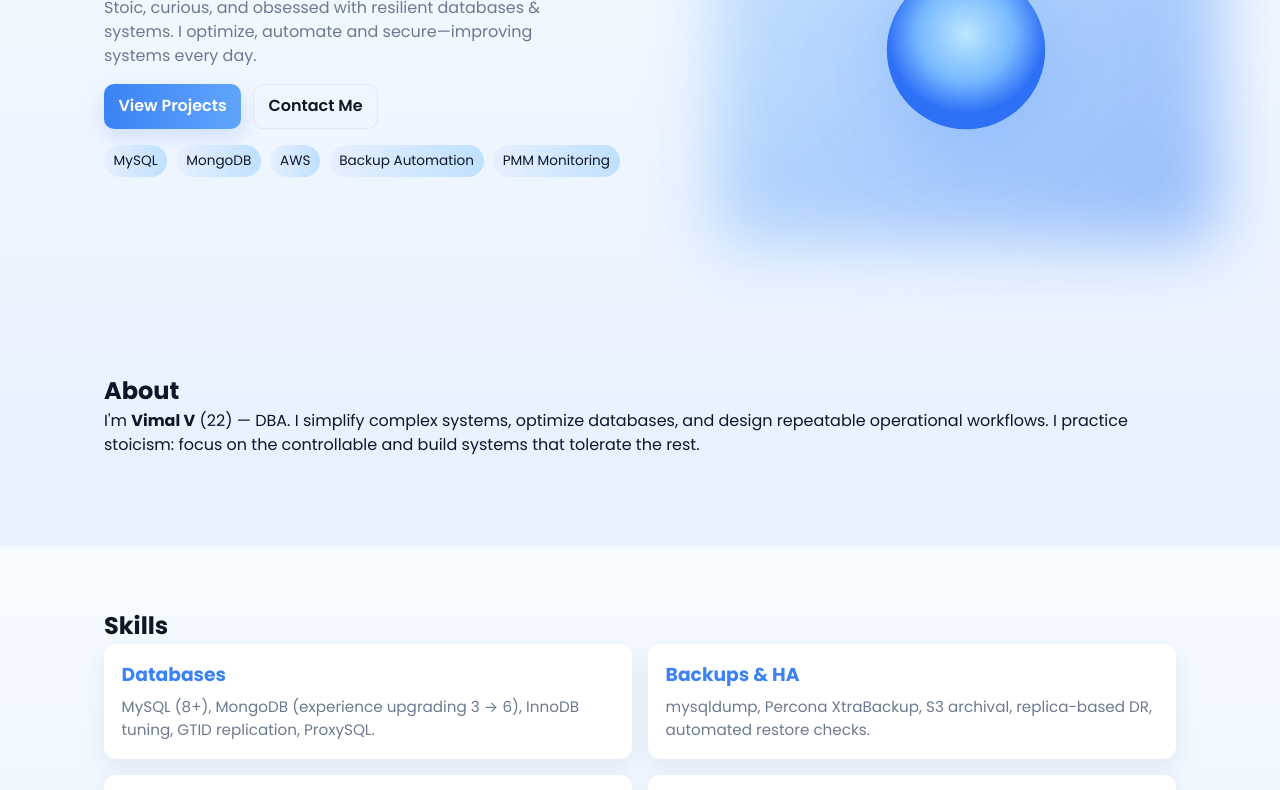
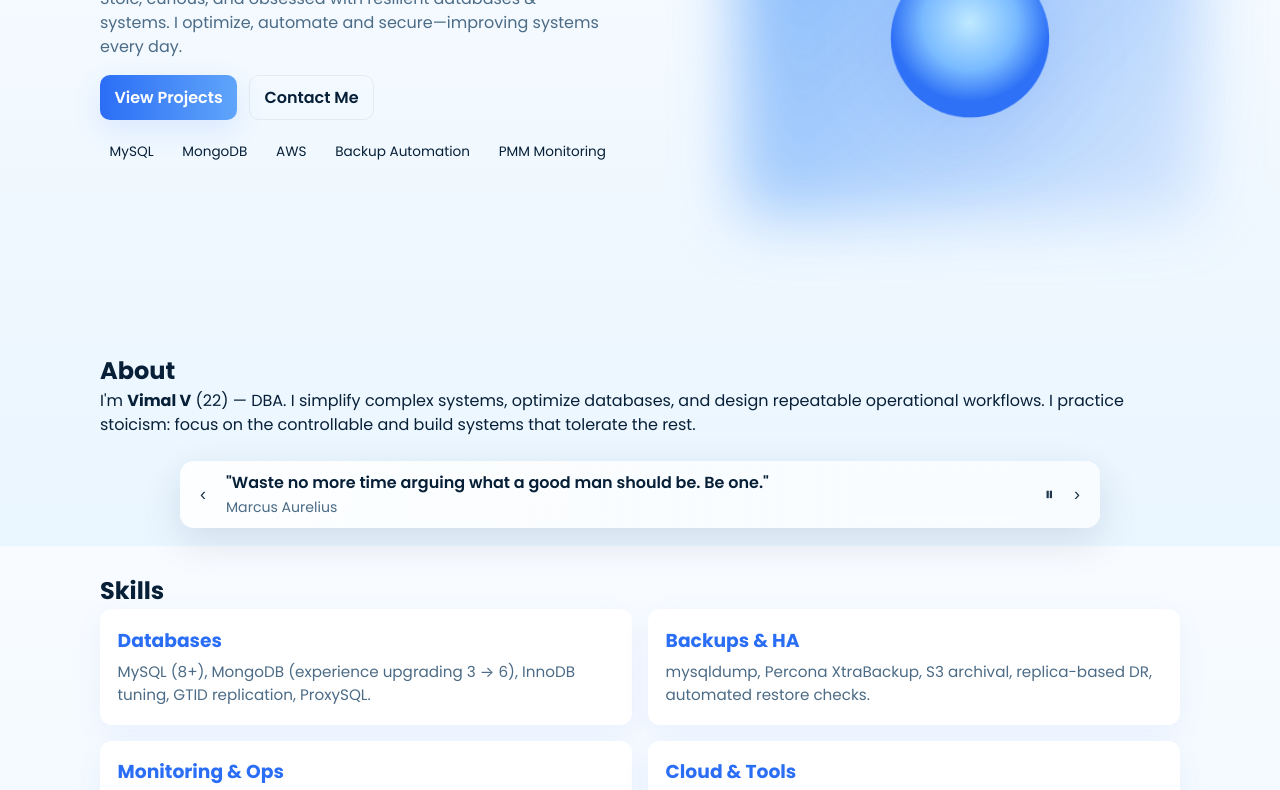
Before and after one commit to vimalveeramani/dba-portfolio, a plain HTML site: page index.html in a window 1280 px wide. Shown: the part 254-1044 px from the top of the page. Drawn offline with Linux system fonts and the light colour scheme.

Commit message:
Update style.css
V 1.0.7

```diff
--- a/style.css
+++ b/style.css
@@ -1,32 +1,45 @@
 /* -------------------------
-   Variables & Reset
+   Reset + base variables
    ------------------------- */
 :root{
   --bg: #f6fbff;
   --surface: #ffffff;
-  --muted: #6b7a90;
-  --text: #0f1724;
-  --blue-1: #e6f0ff;
-  --blue-2: #bfe0ff;
-  --accent: #3b82f6;       /* vivid blue */
+  --muted: #43647f;
+  --text: #072038;
+  --accent: #2b6ef6;
   --accent-2: #60a5fa;
   --glass: rgba(255,255,255,0.6);
-  --card-shadow: 0 8px 24px rgba(30,60,120,0.09);
+  --card-shadow: 0 10px 30px rgba(43,110,246,0.08);
+  --glass-border: rgba(255,255,255,0.6);
+  --contact-glow: rgba(43,110,246,0.12);
 }
 
-@media (prefers-color-scheme: dark){
-  :root{
-    --bg: #071028;
+/* Dark theme: preserve the blue aesthetic as "dark" */
+body.theme-dark {
+  --bg: linear-gradient(180deg,#071028 0%, #021428 100%);
   --surface: rgba(10,18,28,0.6);
   --muted: #9fb7d3;
   --text: #e6f7ff;
-    --blue-1: #03283a;
-    --blue-2: #043a5a;
   --accent: #58a6ff;
   --accent-2: #3b82f6;
-    --glass: rgba(8,18,28,0.55);
-    --card-shadow: 0 10px 30px rgba(0,0,0,0.45);
+  --glass: rgba(8,18,28,0.6);
+  --card-shadow: 0 18px 50px rgba(27,85,196,0.18);
+  --glass-border: rgba(88,166,255,0.12);
+  --contact-glow: rgba(88,166,255,0.12);
 }
+
+/* Light theme: eye-pleasing daytime */
+body.theme-light {
+  --bg: linear-gradient(180deg,#f8fbff 0%, #eaf6ff 100%);
+  --surface: #ffffff;
+  --muted: #4b6b86;
+  --text: #072038;
+  --accent: #2b6ef6;
+  --accent-2: #60a5fa;
+  --glass: rgba(255,255,255,0.85);
+  --card-shadow: 0 10px 30px rgba(43,110,246,0.06);
+  --glass-border: rgba(8,50,100,0.04);
+  --contact-glow: rgba(43,110,246,0.08);
 }
 
 /* Reset */
@@ -34,20 +47,20 @@
 html,body{height:100%}
 body{
   font-family: "Poppins", "Inter", system-ui, -apple-system, "Segoe UI", Roboto, "Helvetica Neue", Arial;
-  background: linear-gradient(180deg, var(--bg) 0%, var(--blue-1) 100%);
+  background: var(--bg);
   color: var(--text);
   -webkit-font-smoothing:antialiased;
   -moz-osx-font-smoothing:grayscale;
   line-height:1.5;
-  transition: background .35s ease,color .2s ease;
+  transition: background .35s ease, color .25s ease;
 }
 
-/* Container */
-.container{max-width:1120px;margin:0 auto;padding:1.5rem}
+/* Layout container */
+.container{max-width:1120px;margin:0 auto;padding:1.25rem}
 
 /* Header */
-.site-header{backdrop-filter: blur(6px);position:sticky;top:0;z-index:60}
-.header-inner{display:flex;align-items:center;justify-content:space-between;padding:.7rem 0}
+.site-header{position:sticky;top:0;z-index:60;backdrop-filter: blur(6px);background:transparent}
+.header-inner{display:flex;align-items:center;justify-content:space-between;padding:.6rem 0}
 .brand{font-weight:700;color:var(--accent);text-decoration:none;font-size:1.05rem;letter-spacing:.4px}
 .nav-toggle{display:none;background:none;border:0;width:46px;height:40px;position:relative;cursor:pointer}
 .nav-toggle span{display:block;height:2px;width:22px;background:var(--text);margin:6px 0;border-radius:2px;transition:all .25s}
@@ -55,80 +68,101 @@ body{
 /* Nav */
 .site-nav{display:flex;align-items:center;gap:1rem}
 .site-nav ul{display:flex;gap:1rem;list-style:none;margin-right:1rem}
-.site-nav a{color:var(--text);text-decoration:none;font-weight:500;padding:.4rem .6rem;border-radius:8px;transition:background .18s}
-.site-nav a:hover{background:linear-gradient(90deg,var(--blue-1),var(--blue-2))}
-.icon-btn{background:transparent;border:0;font-size:1.05rem;padding:.4rem;cursor:pointer}
+.site-nav a{color:var(--text);text-decoration:none;font-weight:600;padding:.45rem .7rem;border-radius:8px;transition:background .18s,transform .12s}
+.site-nav a:hover{background:linear-gradient(90deg,var(--blue-1,transparent),var(--blue-2,transparent));transform:translateY(-2px)}
+.icon-btn{background:transparent;border:0;font-size:1.05rem;padding:.35rem;cursor:pointer}
+
+/* Buttons */
 .btn{display:inline-flex;align-items:center;justify-content:center;border-radius:10px;padding:.6rem .9rem;font-weight:600;text-decoration:none;cursor:pointer;transition:transform .18s,box-shadow .18s}
-.btn.small{padding:.4rem .6rem;font-size:.9rem}
-.btn.primary{background:linear-gradient(90deg,var(--accent),var(--accent-2));color:#fff;box-shadow:0 8px 20px rgba(59,130,246,0.18)}
-.btn.ghost{background:transparent;border:1px solid rgba(15,23,36,0.06);color:var(--text)}
-.btn:active{transform:translateY(1px)}
+.btn.primary{background:linear-gradient(90deg,var(--accent),var(--accent-2));color:#fff;box-shadow:0 10px 30px rgba(43,110,246,0.12)}
+.btn.ghost{background:transparent;border:1px solid rgba(0,0,0,0.06);color:var(--text)}
 
 /* HERO */
 .hero{padding:4rem 0}
 .hero-grid{display:grid;grid-template-columns:1fr 420px;gap:2rem;align-items:center}
 .hero-title{font-size:2.6rem;margin-bottom:.6rem;color:var(--text);letter-spacing:1px}
-.hero-sub{color:var(--muted);margin-bottom:1rem;max-width:44ch}
+.hero-sub{color:var(--muted);margin-bottom:1rem;max-width:50ch}
 .hero-ctas{display:flex;gap:0.75rem;flex-wrap:wrap;margin-bottom:1rem}
 .hero-tags{display:flex;gap:.6rem;margin-top:1rem;flex-wrap:wrap;list-style:none}
-.hero-tags li{background:linear-gradient(90deg,var(--blue-1),var(--blue-2));padding:.35rem .6rem;border-radius:999px;font-size:.85rem;color:var(--text)}
+.hero-tags li{background:linear-gradient(90deg,var(--blue-1,transparent),var(--blue-2,transparent));padding:.35rem .6rem;border-radius:999px;font-size:.85rem;color:var(--text)}
 
-/* Scene */
+/* Scene (orb + blob) */
 .hero-scene{display:flex;align-items:center;justify-content:center;height:320px;position:relative}
-.gradient-blob{position:absolute;inset:0;border-radius:18px;background:linear-gradient(135deg,var(--blue-2),rgba(59,130,246,.6));filter:blur(28px);transform:scale(1.2);opacity:.85;mix-blend-mode: screen}
-.orb{width:220px;height:220px;position:relative;z-index:3;filter:drop-shadow(0 12px 40px rgba(59,130,246,0.25))}
+.gradient-blob{position:absolute;inset:0;border-radius:18px;background:linear-gradient(135deg,var(--accent-2),rgba(59,130,246,0.18));filter:blur(28px);transform:scale(1.1);opacity:.8;mix-blend-mode: screen}
+.orb{width:220px;height:220px;position:relative;z-index:3;filter:drop-shadow(0 12px 40px rgba(43,110,246,0.18));transform-origin:center;animation:orbFloat 6s ease-in-out infinite}
+
+/* orb float */
+@keyframes orbFloat { 0%,100%{transform:translateY(0) rotate(0deg)} 50%{transform:translateY(-12px) rotate(-4deg)} }
 
 /* Sections */
-.section{padding:3.2rem 0}
+.section{padding:3rem 0}
 .section-alt{background:linear-gradient(180deg,transparent,rgba(255,255,255,0.02))}
 
-/* Skills grid */
+/* Skills */
 .skills-grid{display:grid;grid-template-columns:repeat(2,1fr);gap:1rem}
 .skill-card{background:var(--surface);padding:1.1rem;border-radius:12px;box-shadow:var(--card-shadow);min-height:110px}
 .skill-card h3{margin-bottom:.4rem;color:var(--accent)}
 .skill-card p{color:var(--muted);font-size:.95rem}
 
-/* Projects grid */
+/* Projects */
 .projects-grid{display:grid;grid-template-columns:repeat(auto-fit,minmax(250px,1fr));gap:1rem;margin-top:1rem}
-.project-card{background:var(--surface);padding:1rem;border-radius:12px;box-shadow:var(--card-shadow);transition:transform .36s,box-shadow .36s;position:relative;overflow:hidden}
+.project-card{background:var(--surface);padding:1.05rem;border-radius:12px;box-shadow:var(--card-shadow);transition:transform .36s,box-shadow .36s;position:relative;overflow:hidden}
 .project-card header{display:flex;align-items:center;justify-content:space-between;margin-bottom:.45rem}
 .project-card h3{font-size:1.03rem}
 .project-card .tag{background:linear-gradient(90deg,#dbeefe,#c0ddff);padding:.25rem .6rem;border-radius:999px;font-size:.78rem;color:var(--text)}
 .project-card p{color:var(--muted);margin-bottom:.5rem}
 .project-card ul{color:var(--muted);font-size:.92rem}
+.project-card:hover{transform:translateY(-8px);box-shadow:0 18px 46px rgba(43,110,246,0.14)}
 
-/* hover micro-interaction */
-.project-card:hover{transform:translateY(-8px);box-shadow:0 18px 46px rgba(59,130,246,0.16)}
-.project-card::after{content:"";position:absolute;inset:0;background:linear-gradient(120deg,transparent,rgba(255,255,255,0.03));opacity:0;transition:opacity .45s}
-.project-card:hover::after{opacity:1}
+/* Contact grid + cards (vibrant) */
+.contact-grid{display:grid;grid-template-columns:repeat(auto-fit,minmax(240px,1fr));gap:1rem;margin-top:1rem}
+.contact-card{display:flex;gap:1rem;align-items:center;padding:1rem;border-radius:12px;color:var(--text);text-decoration:none;background:linear-gradient(180deg, rgba(255,255,255,0.02), rgba(255,255,255,0));box-shadow:var(--card-shadow);border:1px solid var(--glass-border);transition:transform .18s,box-shadow .18s}
+.contact-card .icon{width:40px;height:40px;flex-shrink:0;fill:currentColor;opacity:.95}
+.contact-card .label{font-size:.8rem;color:var(--muted)}
+.contact-card .value{font-weight:700;margin-top:.15rem}
+.contact-card:hover{transform:translateY(-6px);box-shadow:0 22px 60px var(--contact-glow)}
 
-/* Resume */
-.resume-wrapper{background:var(--surface);border-radius:12px;box-shadow:var(--card-shadow);overflow:hidden;margin-top:1rem}
-#resume-iframe{width:100%;height:520px;border:0;display:block}
+/* Specific vibrant styles */
+.contact-email{background:linear-gradient(135deg, rgba(96,165,250,0.08), rgba(43,110,246,0.06))}
+.contact-github{background:linear-gradient(135deg, rgba(0,0,0,0.06), rgba(0,0,0,0.02)); color:var(--text)}
+.contact-linkedin{background:linear-gradient(135deg, rgba(88,166,255,0.06), rgba(96,165,250,0.03))}
+.contact-phone{background:linear-gradient(135deg, rgba(60,220,150,0.04), rgba(43,110,246,0.02))}
 
-/* Contact/footer */
-.site-footer{padding:1.6rem 0;border-top:1px solid rgba(0,0,0,0.04);text-align:center;color:var(--muted);font-size:.95rem}
+/* Footer */
+.site-footer{padding:1.2rem 0;border-top:1px solid rgba(0,0,0,0.04);text-align:center;color:var(--muted);font-size:.95rem}
 
-/* Reveal animations */
-.reveal{opacity:0;transform:translateY(16px) scale(.995);transition:all .65s cubic-bezier(.15,.9,.3,1)}
-.reveal.in-view{opacity:1;transform:translateY(0) scale(1)}
+/* Quote panel (fixed bottom) */
+.quote-panel{position:fixed;left:50%;transform:translateX(-50%);bottom:18px;z-index:80;width:min(920px,calc(100% - 2rem));border-radius:14px;background:linear-gradient(90deg, rgba(255,255,255,0.85), rgba(255,255,255,0.65));box-shadow:0 12px 40px rgba(20,40,80,0.12);padding:10px 12px;display:flex;align-items:center;backdrop-filter: blur(6px)}
+.theme-dark .quote-panel{background:linear-gradient(90deg, rgba(8,18,28,0.75), rgba(10,28,46,0.45));box-shadow:0 18px 50px rgba(20,60,120,0.18)}
+.quote-inner{display:flex;align-items:center;gap:12px;width:100%}
+.q-btn{background:transparent;border:0;border-radius:8px;padding:8px;cursor:pointer;font-size:18px;color:var(--text);opacity:.9}
+.q-btn:hover{transform:translateY(-3px)}
+.quote-body{flex:1;min-width:0}
+.quote-text{font-weight:600;color:var(--text);white-space:nowrap;overflow:hidden;text-overflow:ellipsis}
+.quote-author{font-size:.88rem;color:var(--muted);margin-top:.15rem}
 
-/* Responsive */
+/* Reveal animation (simple) */
+.reveal{opacity:0;transform:translateY(10px);transition:all .55s cubic-bezier(.15,.9,.3,1)}
+.reveal.in-view{opacity:1;transform:translateY(0)}
+
+/* Responsive tweaks */
 @media (max-width:980px){
   .hero-grid{grid-template-columns:1fr 320px}
   .skills-grid{grid-template-columns:1fr}
+  .quote-text{white-space:normal}
 }
 @media (max-width:760px){
-  .header-inner{padding:.6rem 0}
   .nav-toggle{display:block}
-  .site-nav{position:fixed;right:0;top:64px;background:linear-gradient(180deg,var(--surface),rgba(255,255,255,0.92));backdrop-filter:blur(8px);padding:1rem;border-radius:12px;box-shadow:var(--card-shadow);transform:translateX(120%);transition:transform .28s;flex-direction:column;gap:1rem}
+  .site-nav{position:fixed;right:0;top:64px;background:var(--surface);backdrop-filter:blur(8px);padding:1rem;border-radius:12px;box-shadow:var(--card-shadow);transform:translateX(120%);transition:transform .28s;flex-direction:column;gap:1rem}
   .site-nav.open{transform:translateX(0)}
-  .site-nav ul{flex-direction:column;gap:.5rem}
+  .site-nav ul{flex-direction:column;gap:.6rem}
   .hero-grid{grid-template-columns:1fr}
-  #resume-iframe{height:420px}
+  .quote-panel{bottom:14px;padding:8px 10px}
 }
 
-/* Reduced motion preference */
+/* Reduced motion */
 @media (prefers-reduced-motion: reduce){
-  .hero-scene, .gradient-blob, .orb, .reveal{transition:none;animation:none}
+  .orb{animation:none}
+  .reveal{transition:none}
+  .project-card, .contact-card{transition:none}
 }
```
Lines whose indentation alone changed are shown as unchanged.
